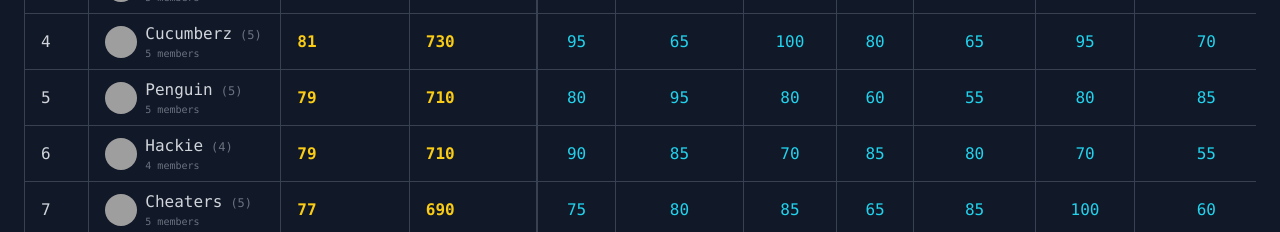
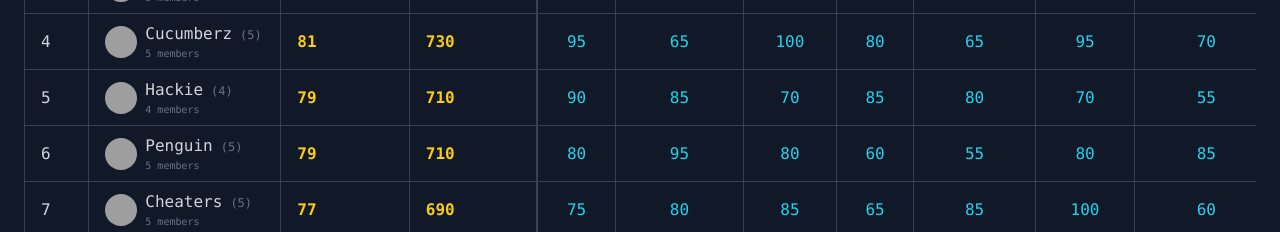
Before and after one commit to afreed36/Quizeathon, a React (Create React App) app: page / in a window 1280 px wide. Shown: the part 439-671 px from the top of the page. Built offline with nearby package versions, Linux system fonts and the light colour scheme; data requests are answered from the project's data file; grey boxes are pictures that could not be loaded; the HTML template or start-up script is replaced by a standard one.

Commit message:
first commit4

```diff
--- a/src/components/Leaderboard.js
+++ b/src/components/Leaderboard.js
@@ -34,7 +34,12 @@ const Leaderboard = ({ data, hostMode, updateData, theme, serverOnline, refreshD
     if (hostMode || isEditingScores) {
       setSortedTeams(teamsWithAverages);
     } else {
-      setSortedTeams(teamsWithAverages.sort((a, b) => b.average - a.average));
+      // Sort primarily by average (desc), then by total score (desc), then by team name
+      setSortedTeams(teamsWithAverages.sort((a, b) => {
+        if (b.average !== a.average) return b.average - a.average;
+        if ((b.totalScore || 0) !== (a.totalScore || 0)) return (b.totalScore || 0) - (a.totalScore || 0);
+        return String(a.name || '').localeCompare(String(b.name || ''));
+      }));
     }
   }, [data, hostMode, isEditingScores]);
 
```
